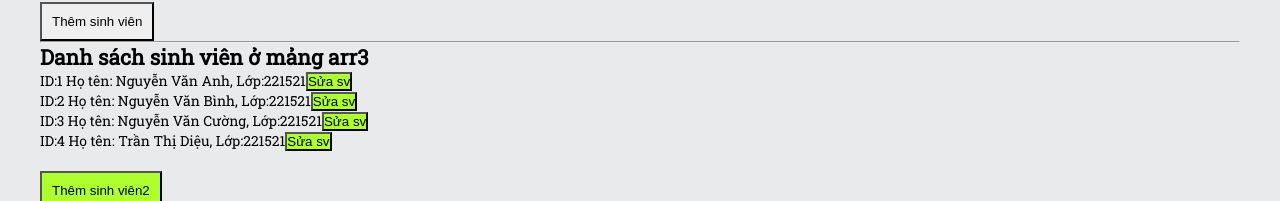
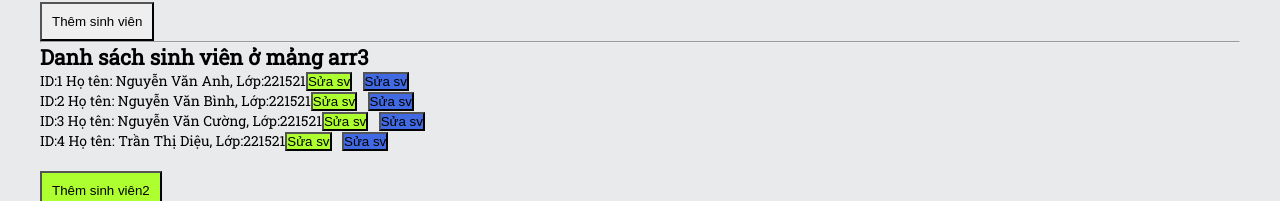
Before and after one commit to DinhHoangGia-pro/demo_react_221521, a React (Create React App) app: page / in a window 1280 px wide. Shown: the part 473-674 px from the top of the page. Built offline with nearby package versions, Linux system fonts and the light colour scheme.

Commit message:
Update Home.js

```diff
--- a/src/Home.js
+++ b/src/Home.js
@@ -67,6 +67,13 @@ const Home=()=>
                 }
 
 
+            const XoaSV2=id=>{
+                const new_arr3=arr3.filter(phantu=>phantu.id!==id);
+                setArr3(new_arr3);
+
+            }
+
+
 
 
         return (
@@ -125,6 +132,9 @@ const Home=()=>
                                  ID:{phantu.id}   Họ tên: {phantu.hoten}, Lớp:{phantu.lop}
 
                                  <input type="button" style={{backgroundColor:"greenyellow"}} value="Sửa sv" onClick={Suasinhvien2.bind(this, phantu.id)}/>
+
+                                &nbsp;&nbsp;&nbsp;
+                                <input type="button" style={{backgroundColor:"royalblue"}} value="Sửa sv" onClick={XoaSV2.bind(this, phantu.id)}/>
                                 </p>
 
                         );
```
